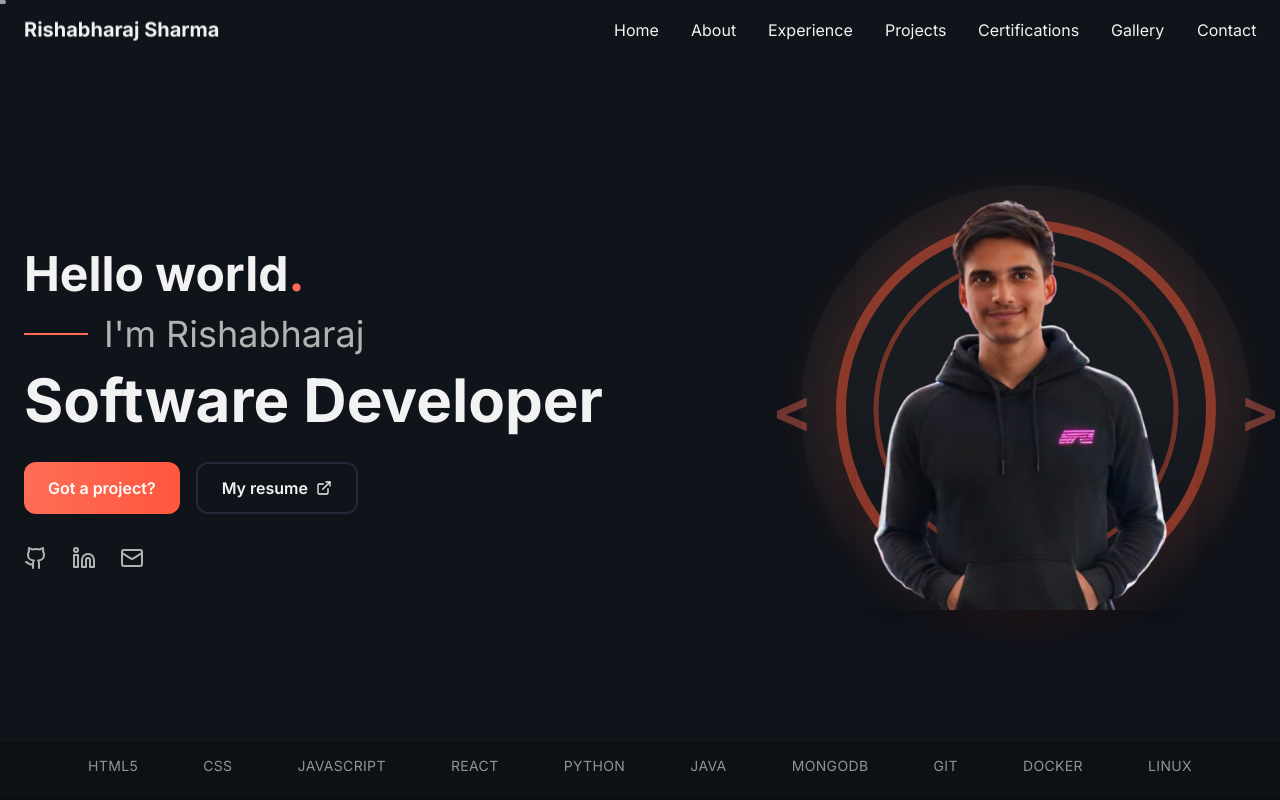
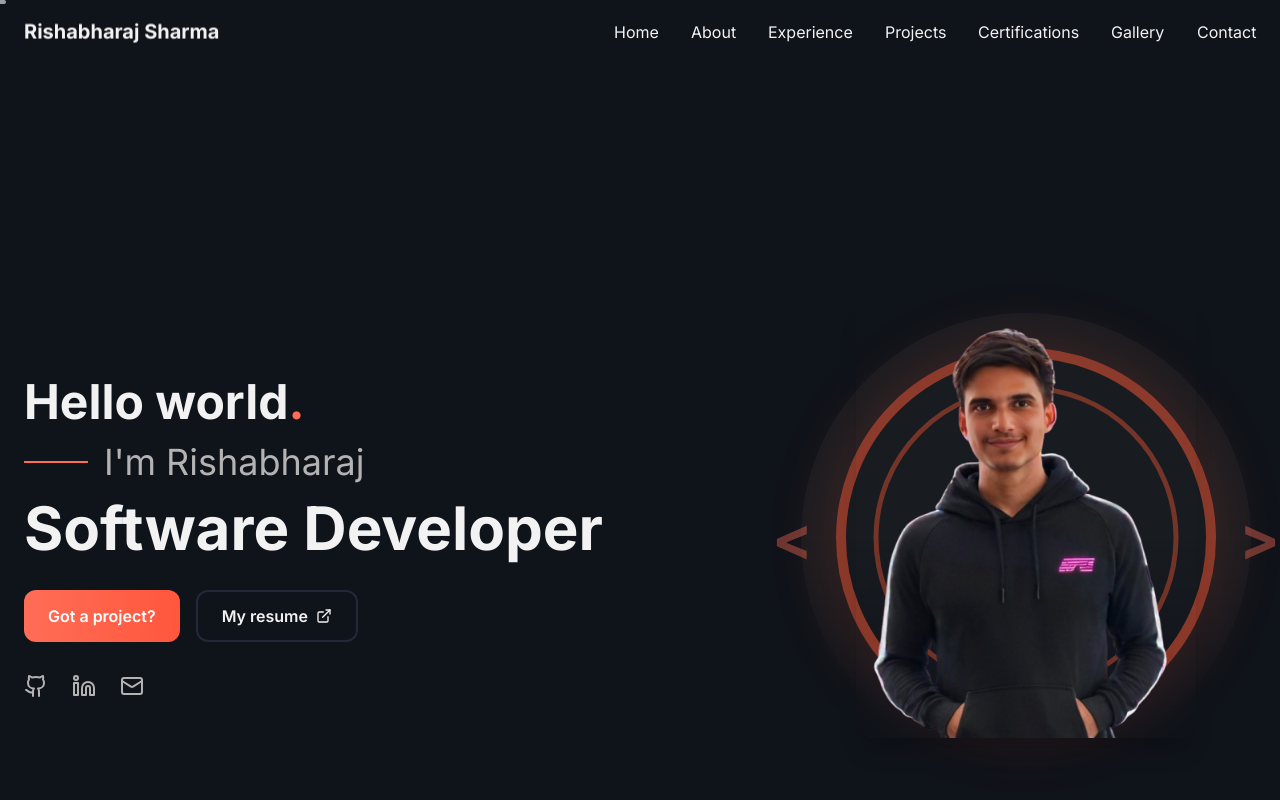
Before and after one commit to rishabharaj/rs, a React (Vite) app: page / in a window 1280 px wide. Shown: the top 800 px of the page. Built offline with nearby package versions, Linux system fonts and the light colour scheme.

Commit message:
Add license information to package-lock.json and adjust Header and Index components for improved layout and styling

```diff
--- a/src/components/Header.tsx
+++ b/src/components/Header.tsx
@@ -35,11 +35,11 @@ const Header = () => {
 
   return (
     <header
-      className={`fixed top-0 left-0 right-0 z-50 transition-all duration-300 ${
-        isScrolled ? 'bg-background/80 backdrop-blur-md border-b border-border' : 'bg-transparent'
+      className={`sticky top-0 left-0 right-0 z-50 transition-all duration-300 h-16 flex items-center ${
+        isScrolled ? 'bg-background/80 backdrop-blur-md border-b border-border supports-[backdrop-filter]:bg-background/60' : 'bg-transparent'
       }`}
     >
-      <nav className="container mx-auto px-6 py-4">
+      <nav className="container mx-auto px-6 w-full">
         <div className="flex items-center justify-between">
           <Reveal direction="down" y={16}>
             <div className="text-xl font-bold text-foreground">
@@ -72,7 +72,7 @@ const Header = () => {
 
         {/* Mobile Menu */}
         {isMenuOpen && (
-          <div className="md:hidden absolute top-full left-0 right-0 bg-background/95 backdrop-blur-md border-b border-border">
+          <div className="md:hidden absolute top-full left-0 right-0 bg-background/95 backdrop-blur-md border-b border-border supports-[backdrop-filter]:bg-background/75">
             <div className="container mx-auto px-6 py-4 space-y-4">
               {menuItems.map((item) => (
                 <button
--- a/src/pages/Index.tsx
+++ b/src/pages/Index.tsx
@@ -13,7 +13,7 @@ const Index = () => {
   return (
     <div className="min-h-screen bg-background">
       <Header />
-      <main>
+      <main className="pt-16">
   <Reveal y={32} direction="up"><Hero /></Reveal>
   <Reveal y={32} direction="up" delay={60}><About /></Reveal>
   <Reveal y={32} direction="up" delay={80}><Experience /></Reveal>
```
Also changed, not shown: 1 other file (tests, documents, lock files or other folders).
